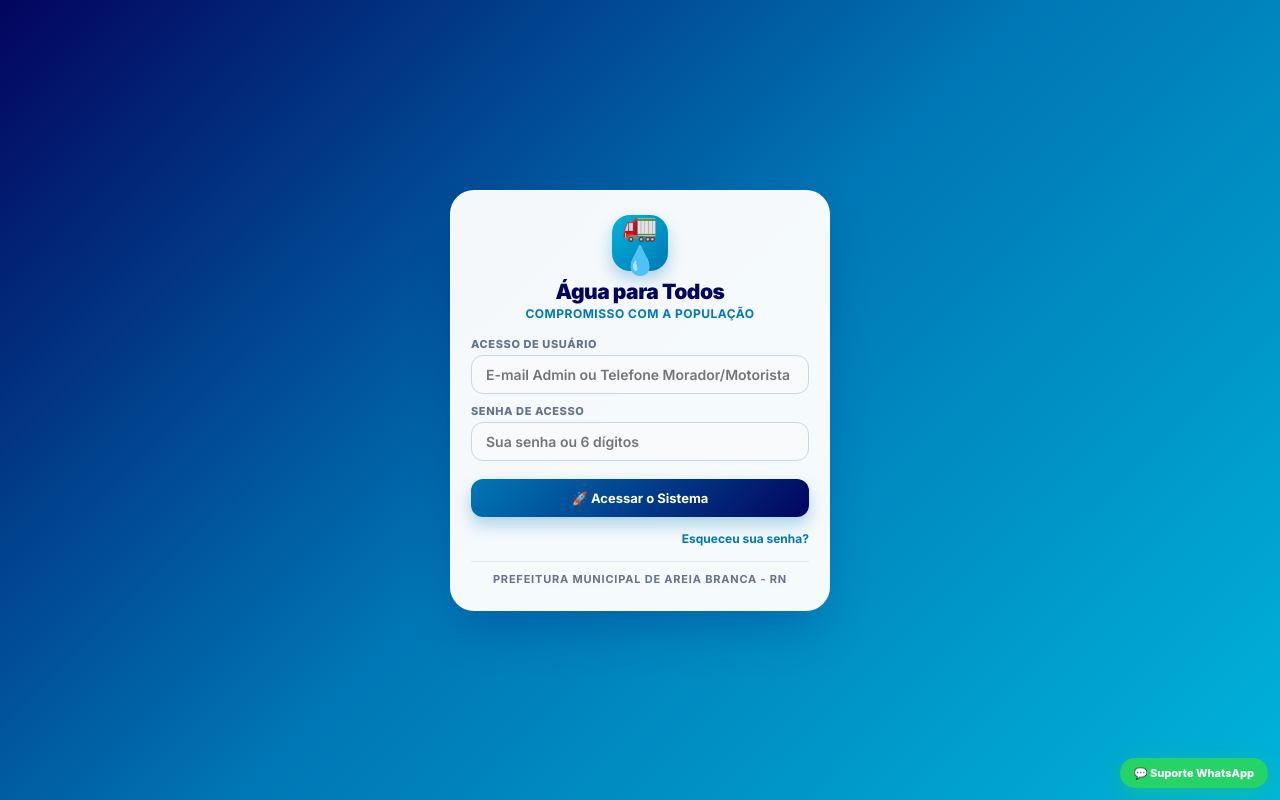
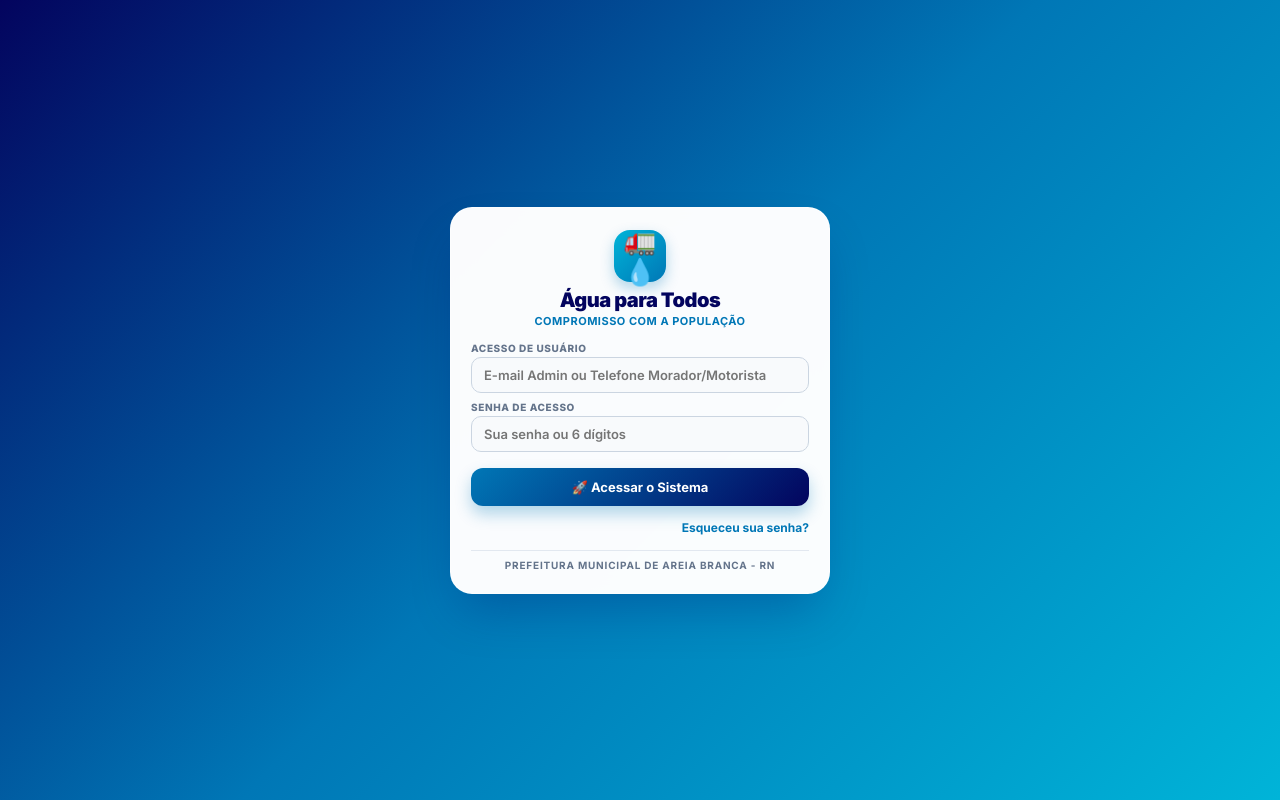
Before and after one commit to vereador-andre/Agua-para-todos, a plain HTML site: page index.html in a window 1280 px wide. Drawn offline with Linux system fonts and the light colour scheme; no server answers.

Commit message:
Update styles.css

```diff
--- a/styles.css
+++ b/styles.css
@@ -32,17 +32,13 @@
   -webkit-text-size-adjust: 100%;
 }
 
-html, body {
-  width: 100%;
-  height: 100%;
-  overflow-x: hidden;
-}
-
 body {
   background-color: var(--bg-main);
   color: var(--text-body);
+  min-height: 100vh;
   display: flex;
   flex-direction: column;
+  overflow-x: hidden;
 }
 
 .connection-banner {
@@ -61,55 +57,57 @@ body {
 .no-scroll { overflow: hidden; }
 .small { font-size: 13px; color: var(--text-muted); }
 
-/* Tela de Login Compactada e Perfeita (Sem Rolagem) */
-.view-container {
-  flex: 1;
+/* =========================================================
+   TELA DE LOGIN COMPACTA (Exclusiva sem rolagem)
+========================================================= */
+#loginView {
+  position: fixed;
+  top: 0;
+  left: 0;
   width: 100vw;
   height: 100vh;
+  z-index: 1500;
   display: flex;
   justify-content: center;
   align-items: center;
-  padding: 12px;
+  padding: 10px;
   background: linear-gradient(135deg, #03045e 0%, #0077b6 50%, #00b4d8 100%);
-  position: fixed;
-  top: 0;
-  left: 0;
   overflow: hidden;
 }
 
 .login-card {
-  background: rgba(255, 255, 255, 0.96);
+  background: rgba(255, 255, 255, 0.98);
   backdrop-filter: blur(12px);
-  padding: 24px 20px;
-  border-radius: 24px;
+  padding: 22px 20px;
+  border-radius: 22px;
   box-shadow: var(--shadow-lg);
   width: 100%;
   max-width: 380px;
   border: 1px solid rgba(255, 255, 255, 0.4);
-  max-height: 96vh;
+  max-height: 94vh;
   overflow-y: auto;
 }
 
 .login-header {
   text-align: center;
-  margin-bottom: 16px;
+  margin-bottom: 14px;
 }
 
 .login-header .logo-badge {
-  width: 56px;
-  height: 56px;
+  width: 52px;
+  height: 52px;
   background: linear-gradient(135deg, #00b4d8 0%, #0077b6 100%);
-  border-radius: 18px;
+  border-radius: 16px;
   display: inline-flex;
   align-items: center;
   justify-content: center;
-  font-size: 28px;
-  margin-bottom: 8px;
-  box-shadow: 0 8px 16px rgba(0, 119, 182, 0.3);
+  font-size: 26px;
+  margin-bottom: 6px;
+  box-shadow: 0 6px 14px rgba(0, 119, 182, 0.3);
 }
 
 .login-header h1 {
-  font-size: 21px;
+  font-size: 20px;
   font-weight: 900;
   color: var(--primary-dark);
   letter-spacing: -0.5px;
@@ -117,7 +115,7 @@ body {
 
 .login-header .subtitle-slogan {
   color: var(--primary);
-  font-size: 12px;
+  font-size: 11px;
   font-weight: 700;
   margin-top: 2px;
   text-transform: uppercase;
@@ -126,48 +124,55 @@ body {
 
 .login-footer-prefeitura {
   text-align: center;
-  font-size: 11px;
+  font-size: 10px;
   font-weight: 700;
   color: var(--text-muted);
-  margin-top: 14px;
+  margin-top: 12px;
   text-transform: uppercase;
   letter-spacing: 0.8px;
   border-top: 1px solid #e2e8f0;
-  padding-top: 10px;
+  padding-top: 8px;
 }
 
-/* Forms */
-form label {
+/* Forms de Login */
+#loginView form label {
   display: block;
-  font-size: 11px;
+  font-size: 10px;
   font-weight: 800;
   text-transform: uppercase;
   letter-spacing: 0.6px;
   color: var(--text-muted);
-  margin-bottom: 4px;
+  margin-bottom: 3px;
 }
 
-form input, form select, form textarea {
+#loginView form input {
   width: 100%;
-  padding: 10px 14px;
+  padding: 9px 12px;
   border: 1.5px solid var(--border);
-  border-radius: 12px;
-  font-size: 14px;
-  margin-bottom: 10px;
+  border-radius: 10px;
+  font-size: 13px;
+  margin-bottom: 8px;
   background: #f8fafc;
   color: var(--text-title);
   font-weight: 600;
-  transition: all 0.2s ease;
 }
 
-form input:focus, form select:focus, form textarea:focus {
+#loginView form input:focus {
   border-color: var(--primary);
   background: #ffffff;
-  box-shadow: 0 0 0 4px rgba(0, 119, 182, 0.12);
+  box-shadow: 0 0 0 3px rgba(0, 119, 182, 0.12);
   outline: none;
 }
 
-/* Header Centralizado e Moderno */
+/* =========================================================
+   PAINEL PRINCIPAL E NAVEGAÇÃO NORMAL
+========================================================= */
+.view-container {
+  flex: 1;
+  display: flex;
+  flex-direction: column;
+}
+
 .app-header {
   background: rgba(255, 255, 255, 0.98);
   backdrop-filter: blur(16px);
@@ -265,7 +270,7 @@ form input:focus, form select:focus, form textarea:focus {
 .stat-card .title { font-size: 10px; font-weight: 700; color: var(--text-muted); text-transform: uppercase; }
 .stat-card .value { font-size: 22px; font-weight: 800; color: var(--text-title); margin-top: 2px; }
 
-/* Botões */
+/* Botões Gerais */
 button {
   cursor: pointer;
   border: none;
@@ -421,7 +426,7 @@ button.small { padding: 6px 10px; font-size: 11px; border-radius: 10px; }
   margin-top: 4px;
 }
 
-/* Botão Flutuante de Suporte WhatsApp (Discreto e Adaptado) */
+/* Botão Flutuante de Suporte WhatsApp */
 .whatsapp-float-btn {
   position: fixed;
   bottom: 12px;
@@ -492,8 +497,3 @@ button.small { padding: 6px 10px; font-size: 11px; border-radius: 10px; }
   z-index: 3000;
 }
 .toast.show { transform: translateX(-50%) translateY(0); }
-
-/* Esconde o botão do WhatsApp quando o painel principal estiver ativo se preferir, ou mantém fixo discreto */
-#loginView.hidden ~ .whatsapp-float-btn {
-  /* Mantém visível de forma elegante em todas as telas */
-}
```
